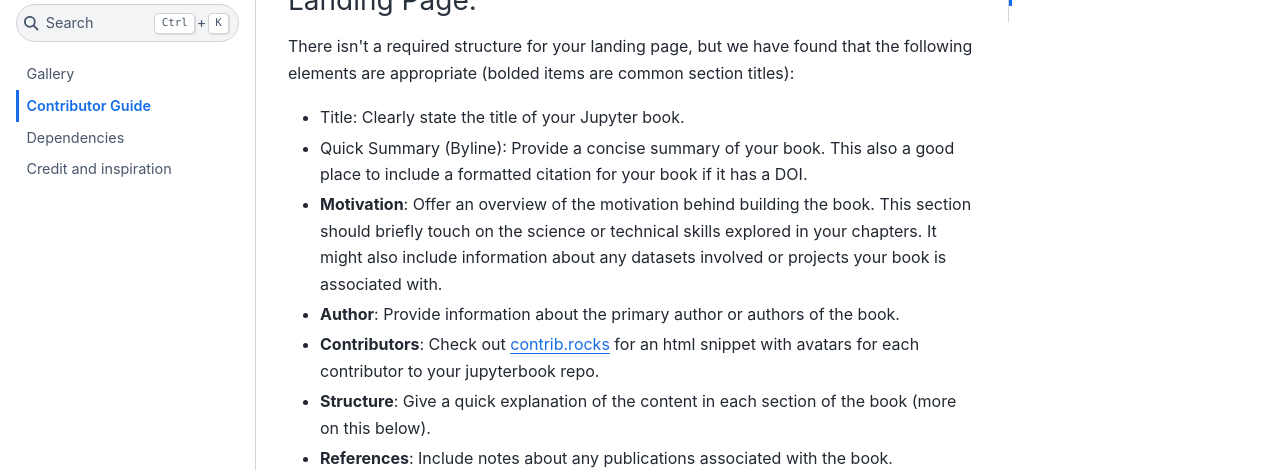
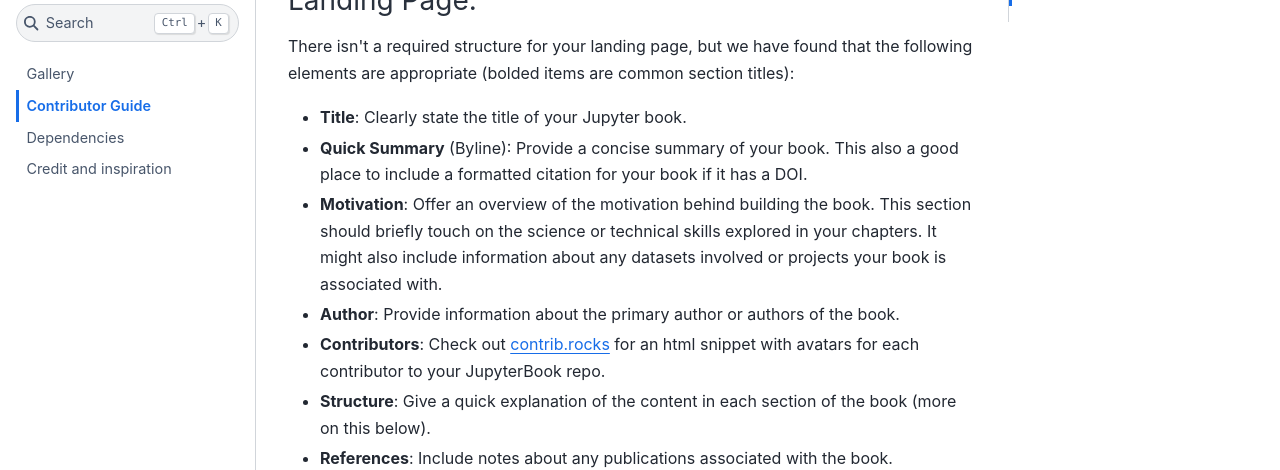
Before and after one commit to LinkedEarth/PaleoBooks, a Sphinx documentation site: the page built from doc/contributor_guide.rst, in a window 1280 px wide and 900 px high, scrolled down 1338 px. Shown: the part 153-623 px from the top of the window. Built offline with Sphinx 7.4.7 and the Sphinx Book theme 1.1.4, drawn with Linux system fonts in a browser that asks for light colours; nearby versions of some CDN libraries.

Commit message:
minor formatting

```diff
--- a/doc/contributor_guide.rst
+++ b/doc/contributor_guide.rst
@@ -45,11 +45,11 @@ Landing Page:
 
 There isn't a required structure for your landing page, but we have found that the following elements are appropriate (bolded items are common section titles):
 
-* Title: Clearly state the title of your Jupyter book.
-* Quick Summary (Byline): Provide a concise summary of your book. This also a good place to include a formatted citation for your book if it has a DOI.
+* **Title**: Clearly state the title of your Jupyter book.
+* **Quick Summary** (Byline): Provide a concise summary of your book. This also a good place to include a formatted citation for your book if it has a DOI.
 * **Motivation**: Offer an overview of the motivation behind building the book. This section should briefly touch on the science or technical skills explored in your chapters. It might also include information about any datasets involved or projects your book is associated with.
 * **Author**: Provide information about the primary author or authors of the book.
-* **Contributors**: Check out `contrib.rocks`_ for an html snippet with avatars for each contributor to your jupyterbook repo.
+* **Contributors**: Check out `contrib.rocks`_ for an html snippet with avatars for each contributor to your JupyterBook repo.
 * **Structure**: Give a quick explanation of the content in each section of the book (more on this below).
 * **References**: Include notes about any publications associated with the book.
 
```
